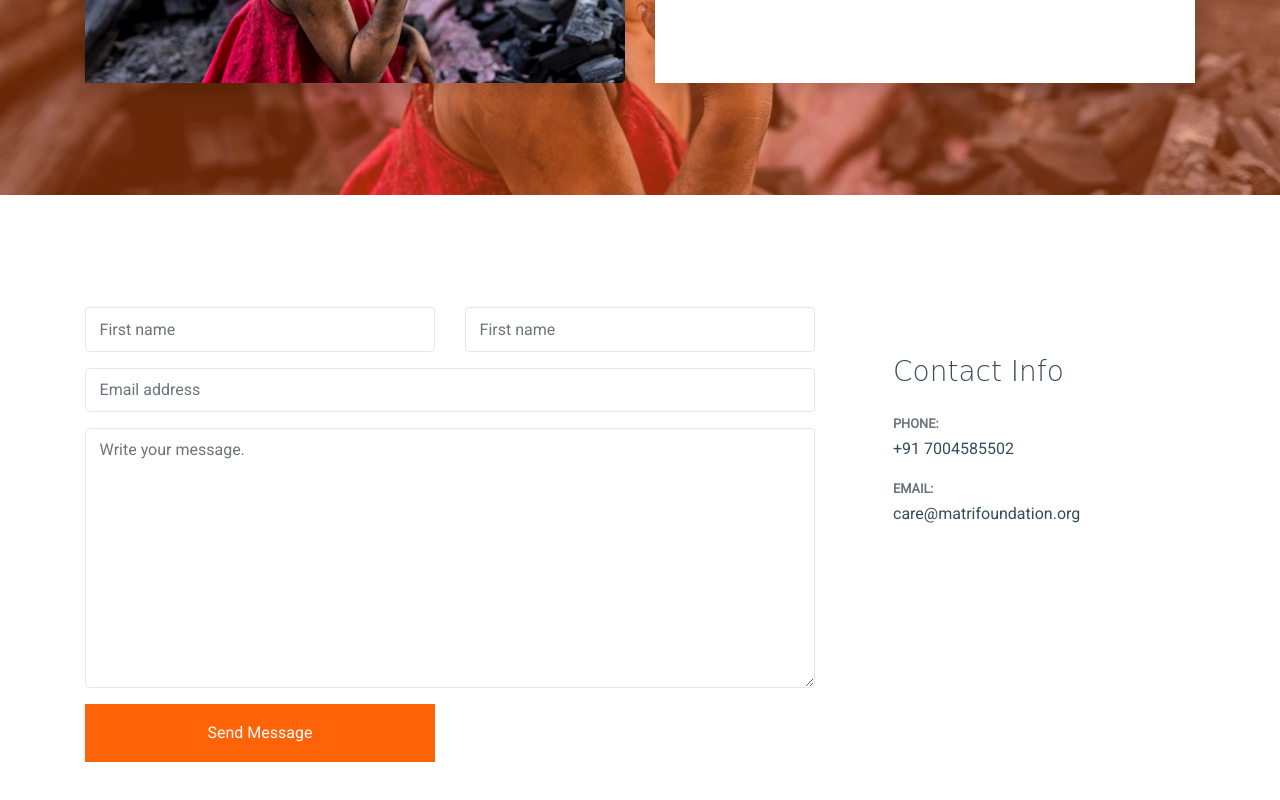
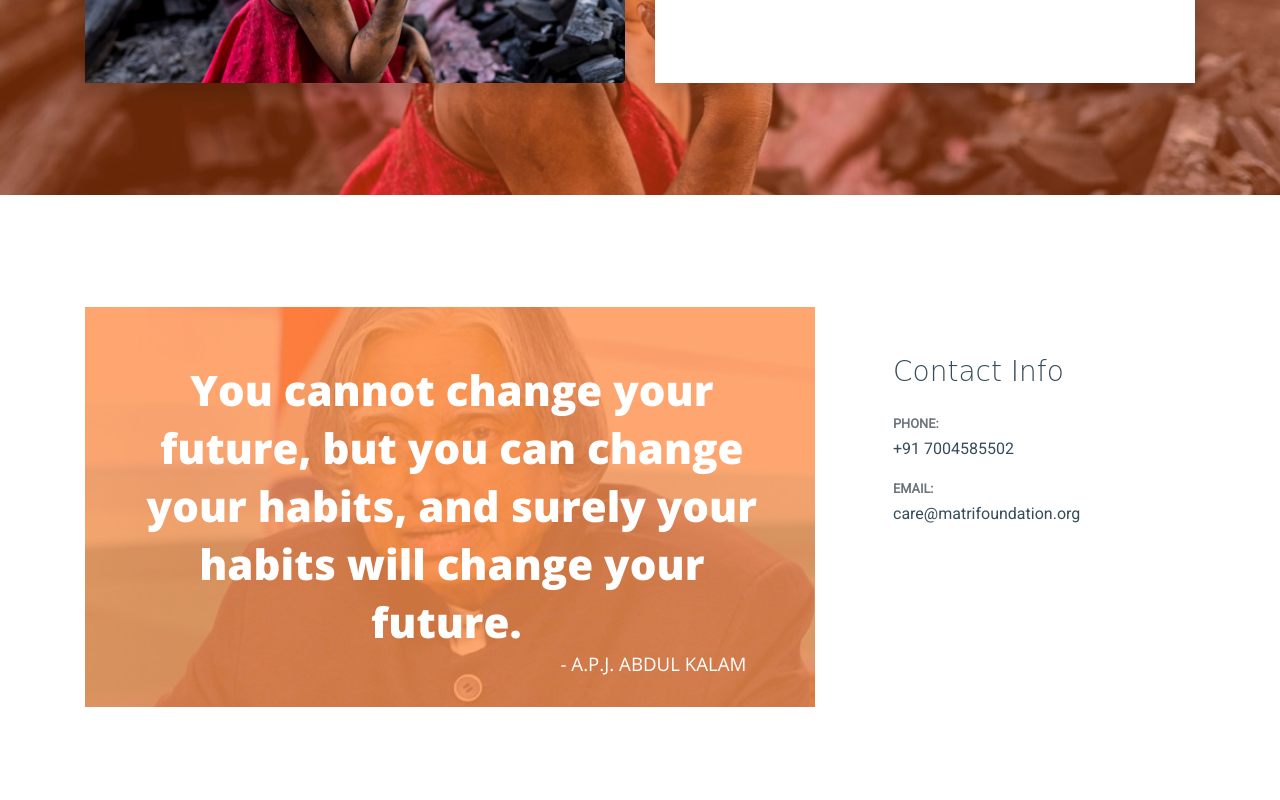
Before and after one commit to matrifoundation/matrifoundation.github.io, a plain HTML site: page index.html in a window 1280 px wide. Shown: the part 3291-4091 px from the top of the page. Drawn offline with Linux system fonts and the light colour scheme; files whose address does not match are found by name; a web font is replaced by a local one.

Commit message:
added footer image

```diff
--- a/index.html
+++ b/index.html
@@ -268,34 +268,8 @@
 
         <div class="row">
           <div class="col-lg-8 mb-5">
-            <form action="#" method="post">
-              <div class="form-group row">
-                <div class="col-md-6 mb-4 mb-lg-0">
-                  <input type="text" class="form-control" placeholder="First name">
-                </div>
-                <div class="col-md-6">
-                  <input type="text" class="form-control" placeholder="First name">
-                </div>
-              </div>
-
-              <div class="form-group row">
-                <div class="col-md-12">
-                  <input type="text" class="form-control" placeholder="Email address">
-                </div>
-              </div>
-
-              <div class="form-group row">
-                <div class="col-md-12">
-                  <textarea name="" id="" class="form-control" placeholder="Write your message." cols="30" rows="10"></textarea>
-                </div>
-              </div>
-              <div class="form-group row">
-                <div class="col-md-6 mr-auto">
-                  <input type="submit" class="btn btn-block btn-primary text-white py-3 px-5 rounded-0" value="Send Message">
-                </div>
-              </div>
-            </form>
-          </div>
+            <img src="images/image.png" style="width:100%;height:100%;">
+            </div>
           <div class="col-lg-4 ml-auto">
             <div class="bg-white p-3 p-md-5">
               <h3 class="text-cursive mb-4">Contact Info</h3>
```
Also changed, not shown: images/apj.jpg (added), images/image.png (added).
